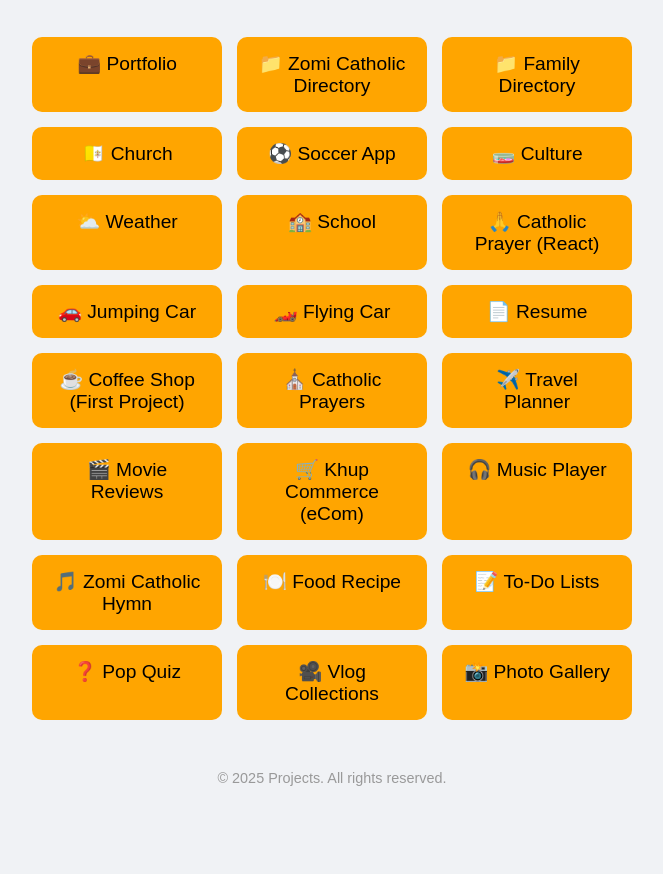
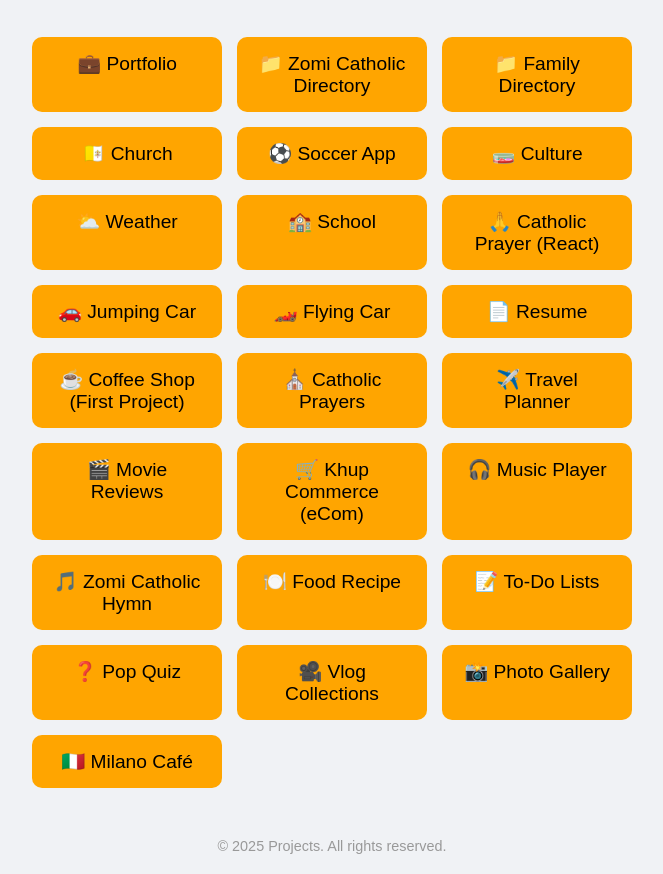
Before and after one commit to kmuang/aio, a plain HTML site: page index.html in a window 1280 px wide. Shown: the part 158-1032 px from the top of the page, without its empty margins (308-971 px from the left). Before the commit the page ends 964 px from the top, so only its background shows below. Drawn offline with Linux system fonts and the light colour scheme.

Commit message:
Update index.html
Add another link "cafe" for additional projects for the main developer

```diff
--- a/index.html
+++ b/index.html
@@ -122,6 +122,8 @@
     <a href="https://kmuang.github.io/quiz/" class="link-button" target="_blank">❓ Pop Quiz </a>
     <a href="https://kmuang.github.io/vlog/" class="link-button" target="_blank">🎥 Vlog Collections</a>
     <a href="https://kmuang.github.io/foto/" class="link-button" target="_blank">📸 Photo Gallery</a>
+    <a href="https://kmuang.github.io/cafe/" class="link-button" target="_blank"> 🇮🇹 Milano Café</a>
+
   </div>
 
   <footer>
```
